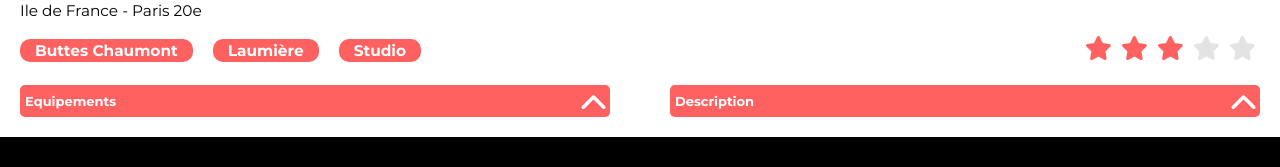
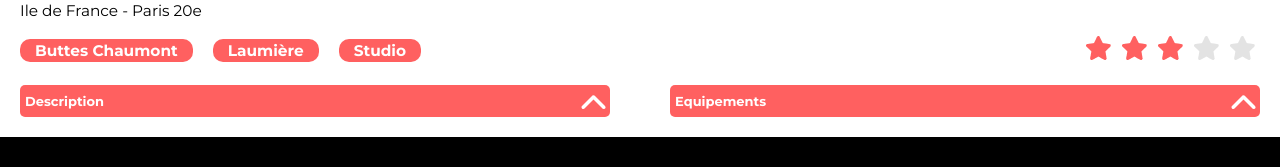
Before and after one commit to T-Sabatier/Kasa, a React (Vite) app: page /logement/46d188c5 in a window 1280 px wide. Shown: the part 590-757 px from the top of the page. Built offline with nearby package versions, Linux system fonts and the light colour scheme.

Commit message:
Inversion description et equipements dans collapse

```diff
--- a/src/pages/Logement/Logement.jsx
+++ b/src/pages/Logement/Logement.jsx
@@ -33,8 +33,8 @@ function Logement (){
     </div>
 
     <div className ="logement_collapse">
+    <Collapse className="collapse" CollapseTitle = "Description" CollapseContent = {<Description description={logementFind.description}/>} />
     <Collapse className="collapse" CollapseTitle = "Equipements" CollapseContent = {<Equipments equipments={logementFind.equipments} />} />
-    <Collapse className="collapse" CollapseTitle = "Description" CollapseContent = {<Description description={logementFind.description}/>} />
     </div>
     </div>
     </div>
```
